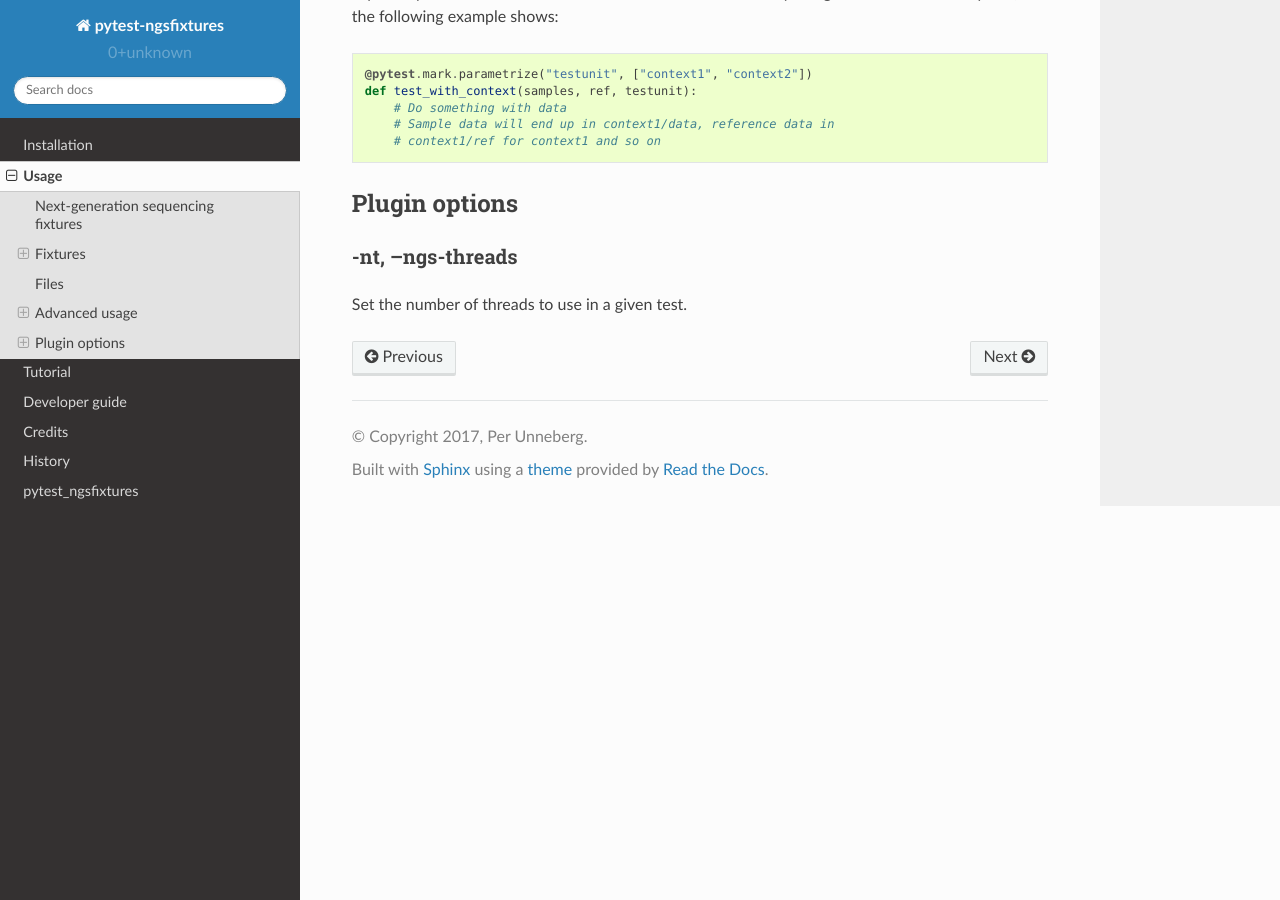
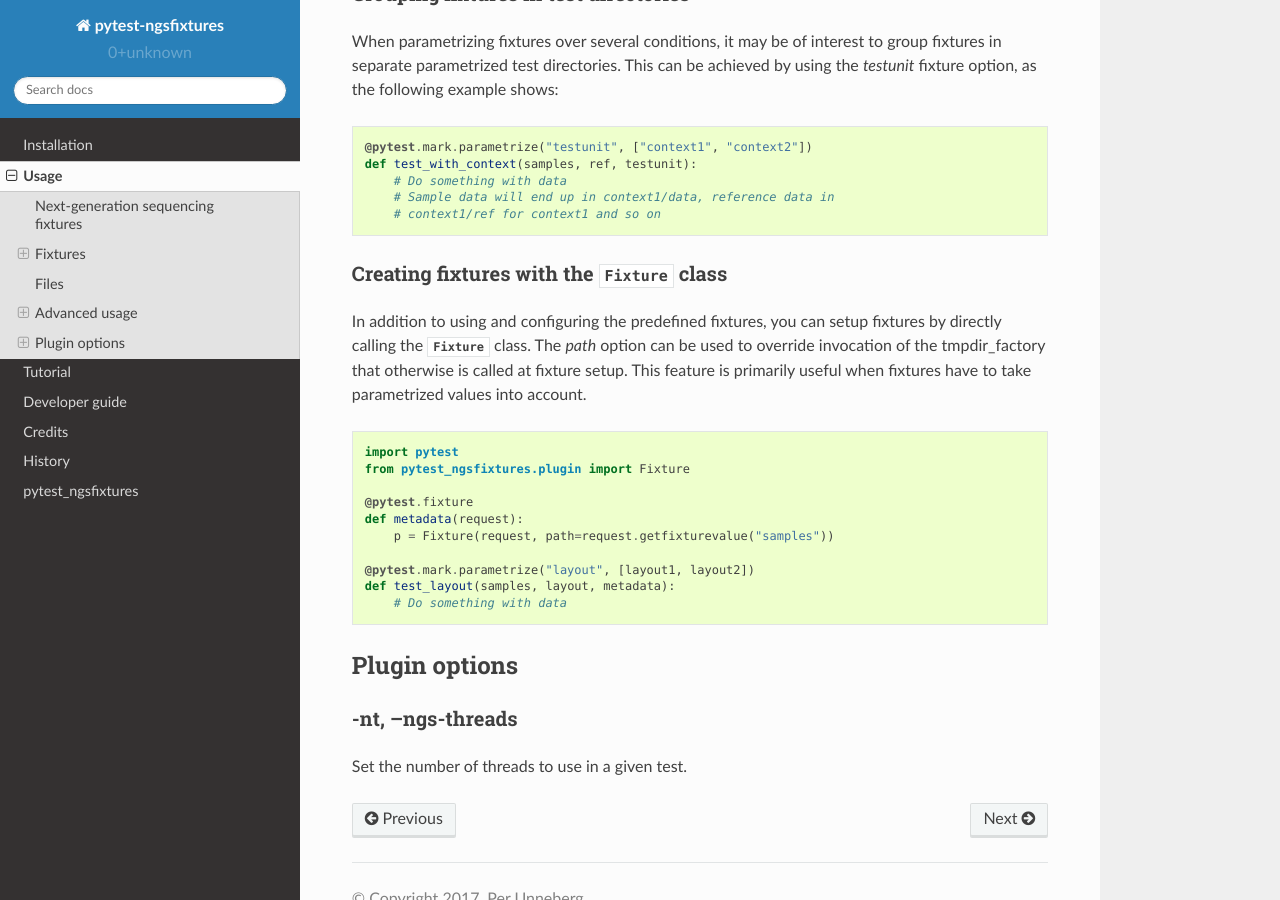
Before and after one commit to percyfal/pytest-ngsfixtures, a Sphinx documentation site: the page built from docs/usage.rst, in a window 1280 px wide and 900 px high, scrolled down 2532 px. Built offline with Sphinx 7.4.7 and the Read the Docs theme 2.0.0, drawn with Linux system fonts in a browser that asks for light colours; some of the changed text lies outside the part shown.

Commit message:
Update docs to document path

```diff
--- a/docs/usage.rst
+++ b/docs/usage.rst
@@ -33,6 +33,11 @@ fixtures predefine output directories which can be configured with the
 *relative to the pytest root directory*, whereas the value is the path
 to the test data file. In addition, there is a `testunit` option that
 allows grouping fixtures in the same test directory.
+
+Under the hood, the fixtures call the class
+:py:class:`~pytest_ngsfixtures.plugin.Fixture` to setup the fixture.
+See :ref:`using-the-fixture-class` for more information.
+
 
 :py:func:`pytest_ngsfixtures.plugin.testdata`
 +++++++++++++++++++++++++++++++++++++++++++++
@@ -152,6 +157,33 @@ following example shows:
        # context1/ref for context1 and so on
 
 
+.. _using-the-fixture-class:
+
+Creating fixtures with the :py:class:`~pytest_ngsfixtures.plugin.Fixture` class
+++++++++++++++++++++++++++++++++++++++++++++++++++++++++++++++++++++++++++++++++
+
+In addition to using and configuring the predefined fixtures, you can
+setup fixtures by directly calling the
+:py:class:`~pytest_ngsfixtures.plugin.Fixture` class. The `path`
+option can be used to override invocation of the tmpdir_factory that
+otherwise is called at fixture setup. This feature is primarily useful
+when fixtures have to take parametrized values into account.
+
+.. code-block:: python
+
+   import pytest
+   from pytest_ngsfixtures.plugin import Fixture
+
+   @pytest.fixture
+   def metadata(request):
+       p = Fixture(request, path=request.getfixturevalue("samples"))
+
+   @pytest.mark.parametrize("layout", [layout1, layout2])
+   def test_layout(samples, layout, metadata):
+       # Do something with data
+
+
+
 .. _plugin-options:
 
 Plugin options
```
